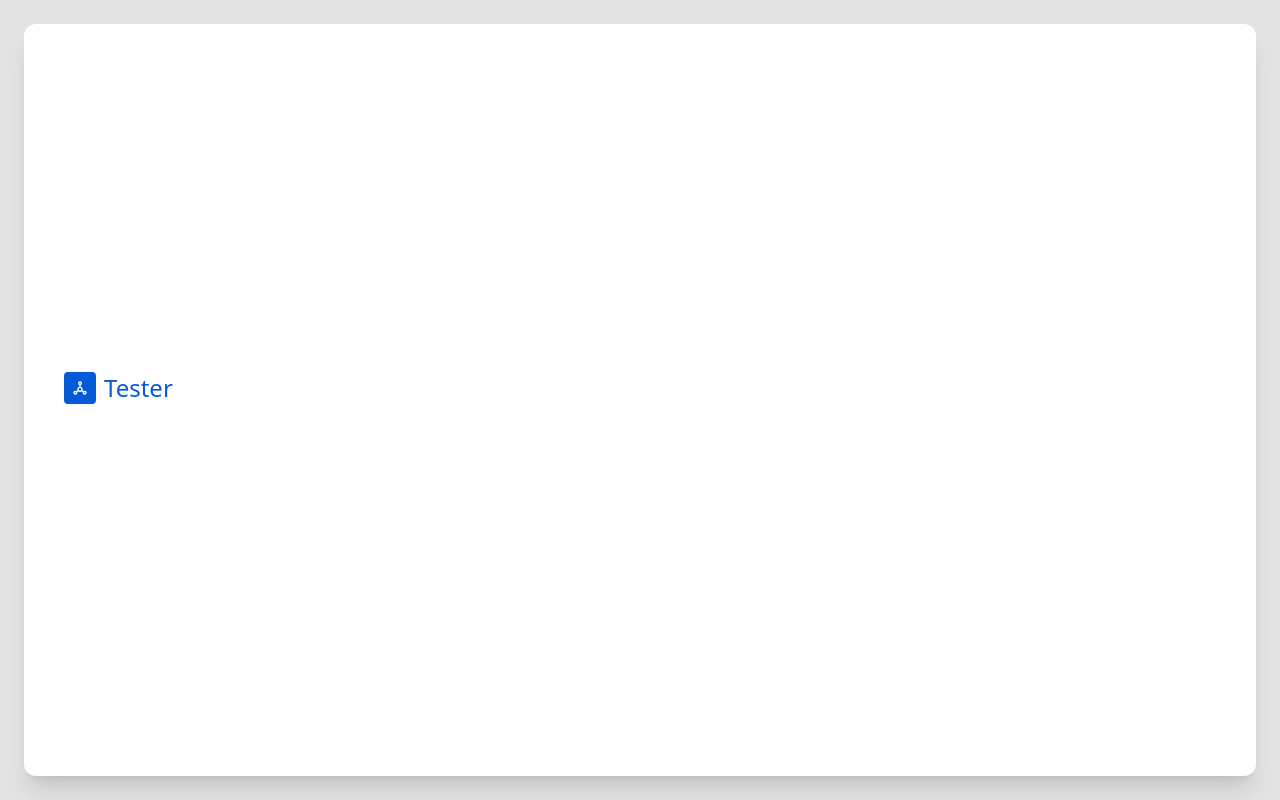
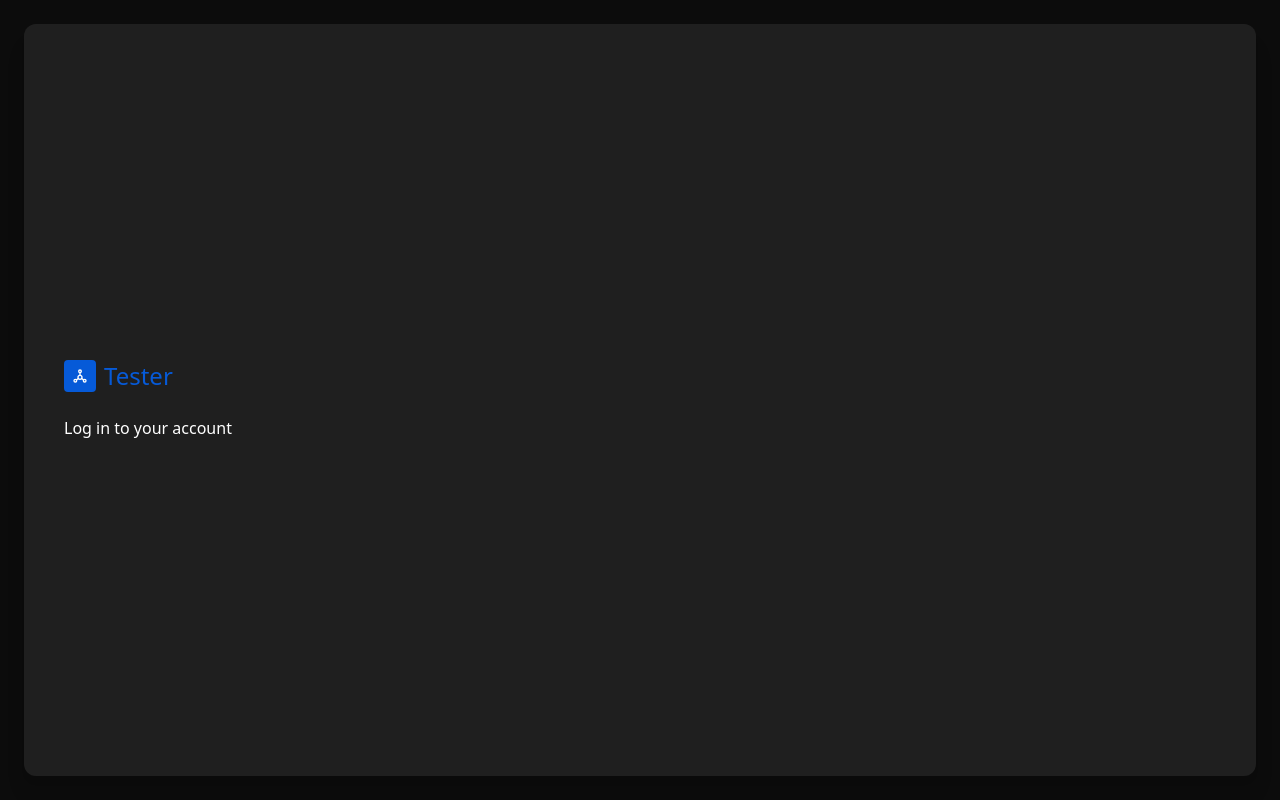
Before and after one commit to mdrisco4/fullstack_social_media_react_FE, a React (Create React App) app: page /login in a window 1280 px wide. Built offline with nearby package versions, Linux system fonts and the light colour scheme.

Commit message:
tailwindcss was incoreectly configured.  installed soe needed files and restarted server.  working now.

```diff
--- a/package.json
+++ b/package.json
@@ -7,9 +7,11 @@
     "@testing-library/jest-dom": "^5.17.0",
     "@testing-library/react": "^13.4.0",
     "@testing-library/user-event": "^13.5.0",
+    "autoprefixer": "^10.4.20",
     "axios": "^1.7.7",
     "dotenv": "^16.4.5",
     "moment": "^2.30.1",
+    "postcss": "^8.4.47",
     "react": "^18.3.1",
     "react-dom": "^18.3.1",
     "react-hook-form": "^7.53.1",
--- a/src/pages/Login.jsx
+++ b/src/pages/Login.jsx
@@ -13,6 +13,8 @@ const Login = () => {
                     </div>
                     <span className="text-2xl text-[#065ad8]">Tester</span>
                 </div>
+
+                <p className="text-ascent-1 text-base font-semihold"> Log in to your account</p>
             </div>
             {/* RIGHT */}
             <div></div>
--- a/src/redux/theme.js
+++ b/src/redux/theme.js
@@ -3,7 +3,7 @@ import { json } from "react-router-dom";
 import { dispatch } from "./store";
 
 const initialState = {
-    theme: JSON.parse(window?.localStorage.getItem("theme")) ?? "light",
+    theme: JSON.parse(window?.localStorage.getItem("theme")) ?? "dark",
 };
 
 const themeSlice = createSlice({
```
Also changed, not shown: 1 other file (tests, documents, lock files or other folders).
